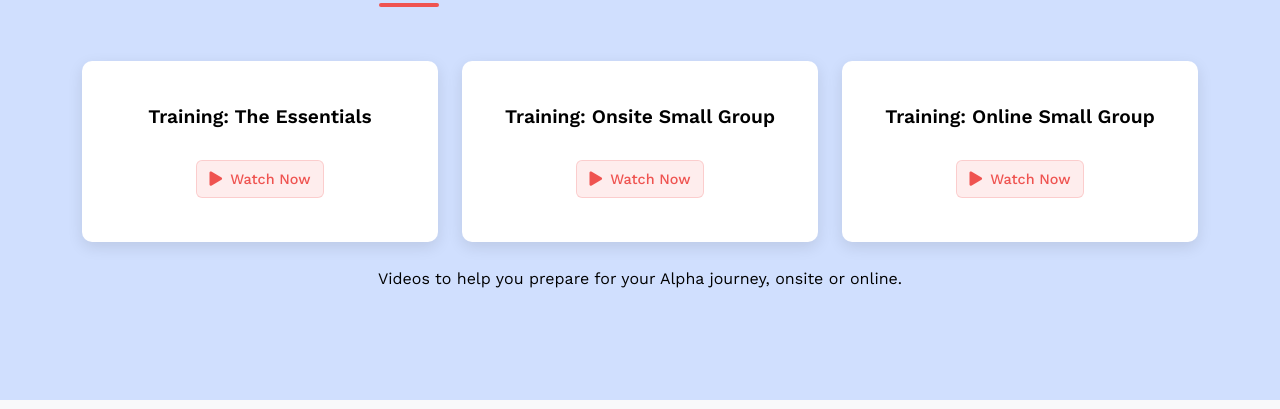
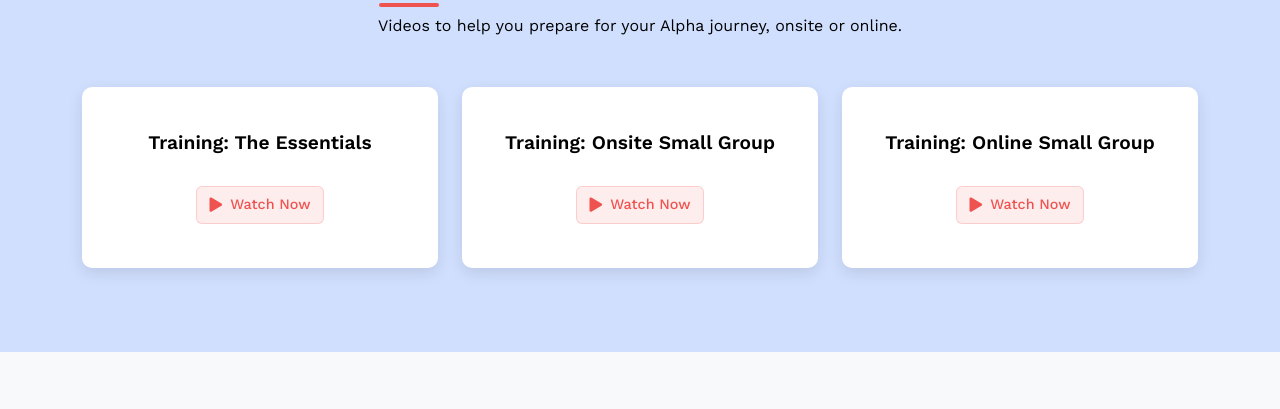
Before and after one commit to andrewung2009/alphafilmseries, a plain HTML site: page index.html in a window 1280 px wide. Shown: the part 678-1087 px from the top of the page. Drawn offline with nearby package versions, Linux system fonts and the light colour scheme.

Commit message:
Refactor HTML structure for title and subtitle

```diff
--- a/index.html
+++ b/index.html
@@ -1,4 +1,3 @@
-
 <!DOCTYPE html>
 <html lang="en">
    <head>
@@ -2361,17 +2360,14 @@
          <!-- Parallax Elements -->
          <div class="parallax-element parallax-circle parallax-circle-1"></div>
          <div class="container">
-            <!-- Title is now in its own container -->
+            <!-- Title and subtitle in the same container like Week-by-Week Guide -->
             <div class="text-center mb-5">
                <h2 class="section-title">Get Ready to Run Alpha</h2>
+               <p class="section-subtitle">Videos to help you prepare for your Alpha journey, onsite or online.</p>
             </div>
-            <!-- Video boxes now appear right after the title -->
+            <!-- Video boxes now appear after the subtitle -->
             <div class="row" id="trainingVideosContainer">
                <!-- Training videos will be dynamically inserted here -->
-            </div>
-            <!-- Subtitle is now in its own container, after the videos -->
-            <div class="text-center mb-5">
-               <p class="section-subtitle">Videos to help you prepare for your Alpha journey, onsite or online.</p>
             </div>
          </div>
       </section>
```
